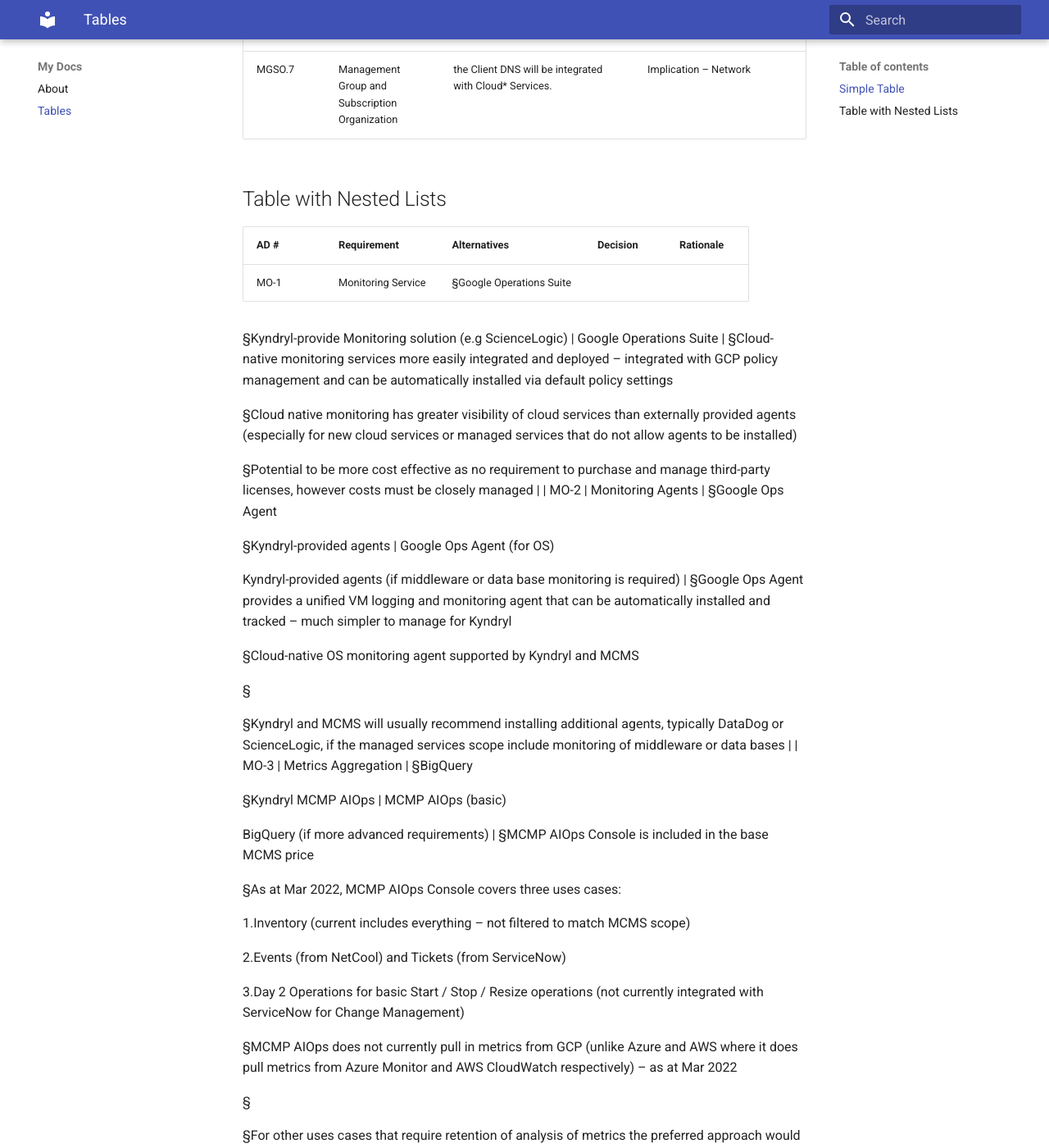
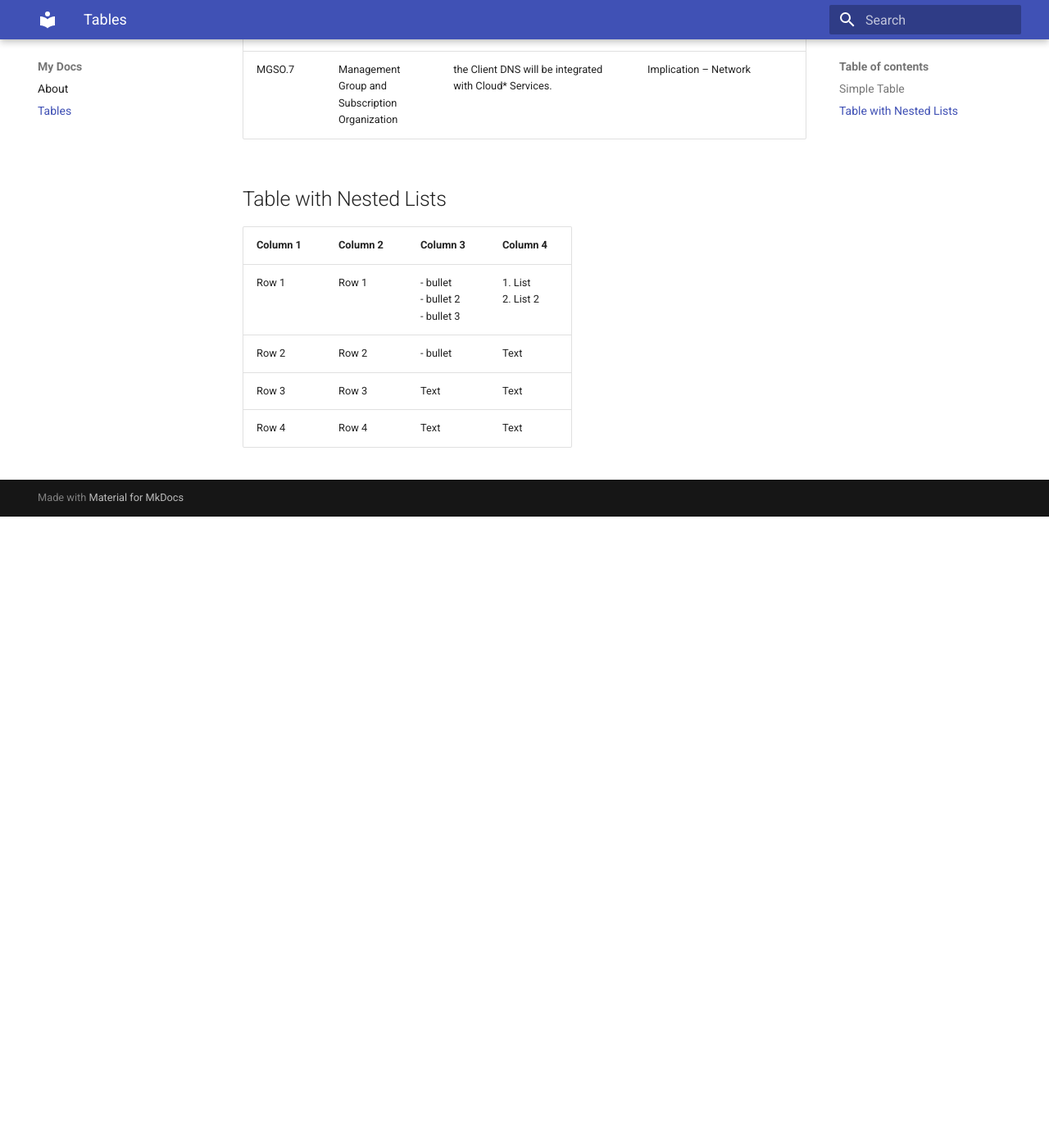
Before and after one commit to shallcrm/testing-mkdocs, an MkDocs documentation site: the page built from docs/table-test.md, in a window 1280 px wide and 1400 px high, scrolled down 962 px. Shown: the whole window at 82% size. Built offline with MkDocs 1.6.1 and Material for MkDocs 9.7.7, drawn with Linux system fonts in a browser that asks for light colours; after the commit the page ends 1592 px from its top, so only the background shows below that; some of the changed text lies outside the part shown.

Commit message:
Table with lists in cells

```diff
--- a/docs/table-test.md
+++ b/docs/table-test.md
@@ -18,46 +18,9 @@
 
 ## Table with Nested Lists
 
-| AD # | Requirement         | Alternatives                                                                      | Decision                                                                                               | Rationale                                                                                                                                                                                                                                                                                                                                                                                                                                                                                                                                                                                                                                                                                                                                                                                     |
-| ---- | ------------------- | --------------------------------------------------------------------------------- | ------------------------------------------------------------------------------------------------------ | --------------------------------------------------------------------------------------------------------------------------------------------------------------------------------------------------------------------------------------------------------------------------------------------------------------------------------------------------------------------------------------------------------------------------------------------------------------------------------------------------------------------------------------------------------------------------------------------------------------------------------------------------------------------------------------------------------------------------------------------------------------------------------------------- |
-| MO-1 | Monitoring Service  | §Google Operations Suite
-
-§Kyndryl-provide Monitoring solution (e.g ScienceLogic) | Google Operations Suite                                                                                | §Cloud-native monitoring services more easily integrated and deployed – integrated with GCP policy management and can be automatically installed via default policy settings
-
-§Cloud native monitoring has greater visibility of cloud services than externally provided agents (especially for new cloud services or managed services that do not allow agents to be installed)
-
-§Potential to be more cost effective as no requirement to purchase and manage third-party licenses, however costs must be closely managed                                                                                                                                                                                                                                                                   |
-| MO-2 | Monitoring Agents   | §Google Ops Agent
-
-§Kyndryl-provided agents                                       | Google Ops Agent (for OS)
-
-Kyndryl-provided agents (if middleware or data base monitoring is required) | §Google Ops Agent provides a unified VM logging and monitoring agent that can be automatically installed and tracked – much simpler to manage for Kyndryl
-
-§Cloud-native OS monitoring agent supported by Kyndryl and MCMS
-
-§
-
-§Kyndryl and MCMS will usually recommend installing additional agents, typically DataDog or ScienceLogic, if the managed services scope include monitoring of middleware or data bases                                                                                                                                                                                                                                                                                                                                                                         |
-| MO-3 | Metrics Aggregation | §BigQuery
-
-§Kyndryl MCMP AIOps                                                    | MCMP AIOps (basic)
-
-BigQuery (if more advanced requirements)                                           | §MCMP AIOps Console is included in the base MCMS price
-
-§As at Mar 2022, MCMP AIOps Console covers three uses cases:
-
-1.Inventory (current includes everything – not filtered to match MCMS scope)
-
-2.Events (from NetCool) and Tickets (from ServiceNow)
-
-3.Day 2 Operations for basic Start / Stop / Resize operations (not currently integrated with ServiceNow for Change Management)
-
-§MCMP AIOps does not currently pull in metrics from GCP (unlike Azure and AWS where it does pull metrics from Azure Monitor and AWS CloudWatch respectively) – as at Mar 2022
-
-§
-
-§For other uses cases that require retention of analysis of metrics the preferred approach would be to use the native GCP services:
-
-‒Cloud Monitoring initially
-
-‒Export to BigQuery for retention and analysis |
+| Column 1 | Column 2 | Column 3                                | Column 4               |
+| -------- | -------- | --------------------------------------- | ---------------------- |
+| Row 1    | Row 1    | \- bullet<br>\- bullet 2<br>\- bullet 3 | 1\. List<br>2\. List 2 |
+| Row 2    | Row 2    | \- bullet                               | Text                   |
+| Row 3    | Row 3    | Text                                    | Text                   |
+| Row 4    | Row 4    | Text                                    | Text                   |
```
